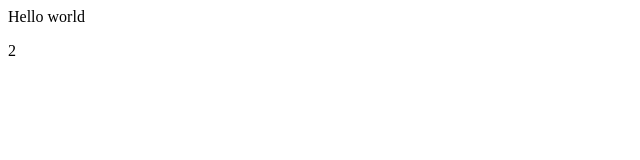
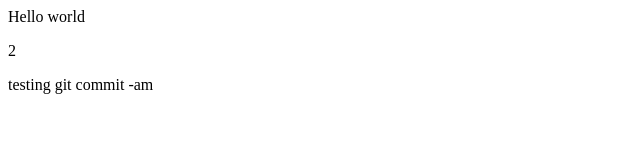
Before and after one commit to Tal-Lahat/Demo_git2, a plain HTML site: page index.html in a window 1280 px wide. Shown: the whole page, without its empty margins (0-640 px from the left). Drawn offline with Linux system fonts and the light colour scheme.

Commit message:
testing commit am

```diff
--- a/index.html
+++ b/index.html
@@ -1,2 +1,3 @@
 <div>Hello world</div>
 <p>2</p>
+<p>testing git commit -am</p>
```
